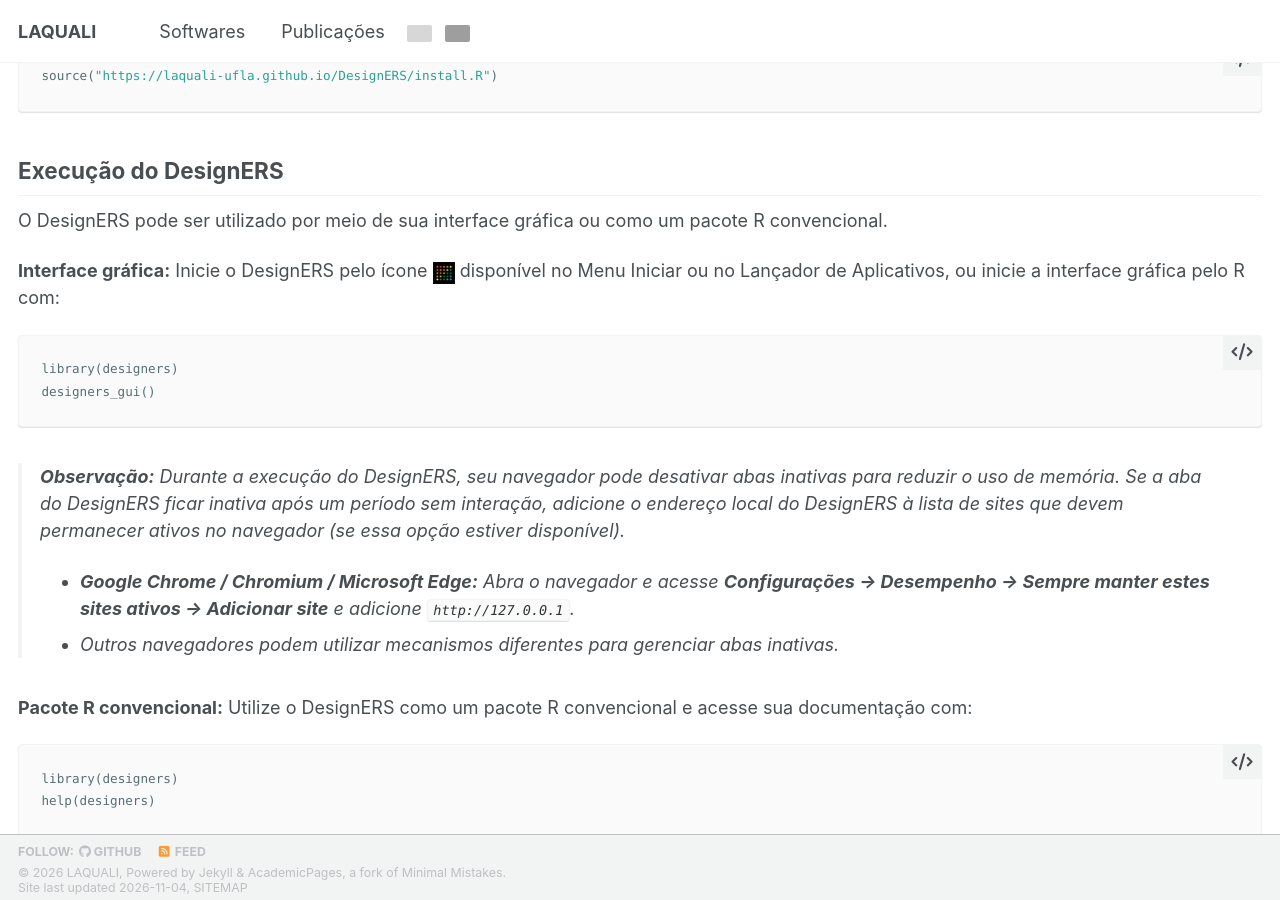
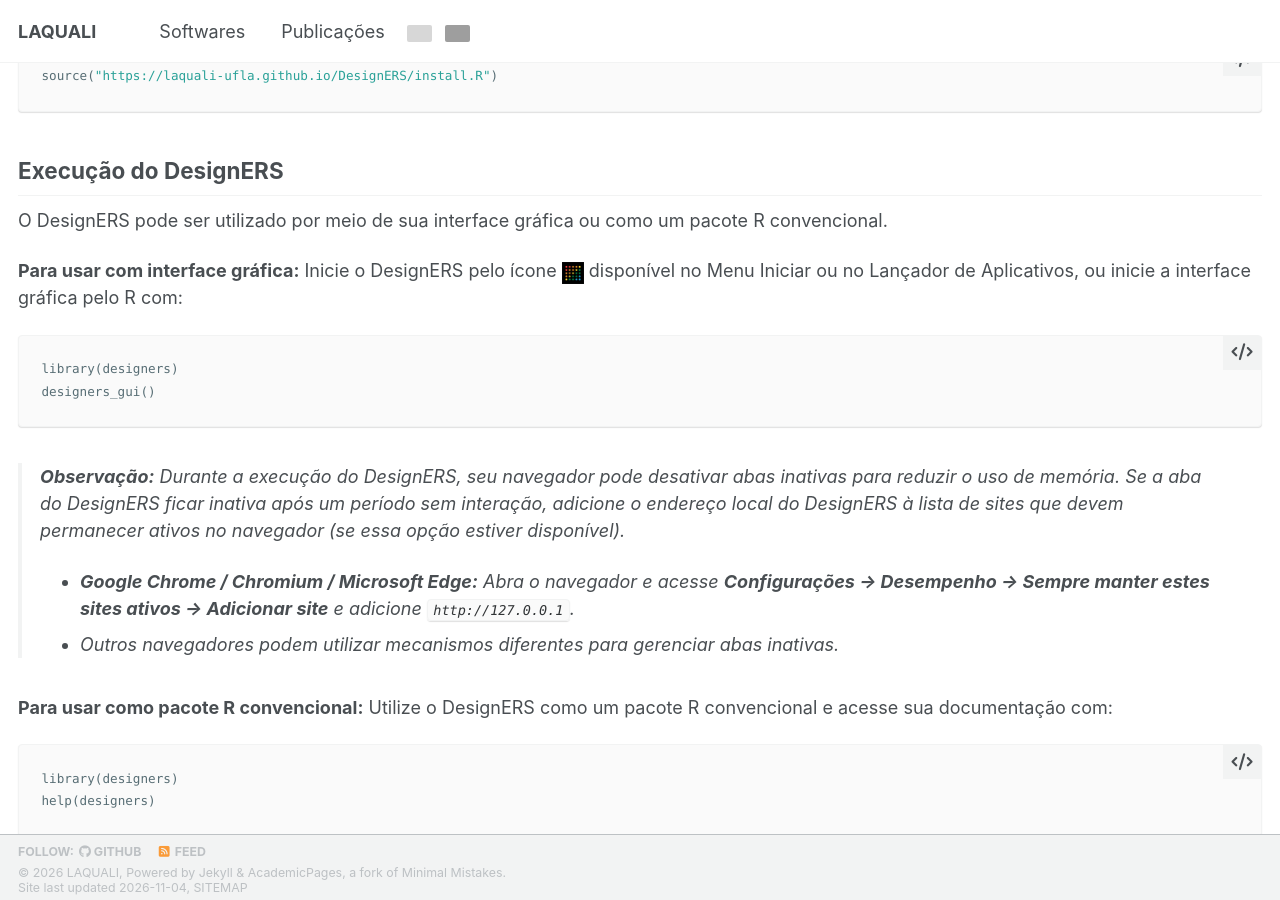
Before and after one commit to LAQUALI-UFLA/laquali-ufla.github.io, a Jekyll site: the page built from _pages/pt/softwares/designers_temporary.md, in a window 1280 px wide and 900 px high, scrolled down 1029 px. Built offline with Jekyll 4.4.1, drawn with Linux system fonts in a browser that asks for light colours; a style sheet for code colours, icons or effects is not loaded; grey boxes are pictures that could not be loaded.

Commit message:
Clarify usage instructions for DesignERS

````diff
--- a/_pages/pt/softwares/designers_temporary.md
+++ b/_pages/pt/softwares/designers_temporary.md
@@ -40,7 +40,7 @@ source("https://laquali-ufla.github.io/DesignERS/install.R")
 
 O DesignERS pode ser utilizado por meio de sua interface gráfica ou como um pacote R convencional.
 
-**Interface gráfica:** Inicie o DesignERS pelo ícone <img src="/images/logo_DesignERS.png" style="height: 22px; width: auto; vertical-align: middle;"> disponível no Menu Iniciar ou no Lançador de Aplicativos, ou inicie a interface gráfica pelo R com:
+**Para usar com interface gráfica:** Inicie o DesignERS pelo ícone <img src="/images/logo_DesignERS.png" style="height: 22px; width: auto; vertical-align: middle;"> disponível no Menu Iniciar ou no Lançador de Aplicativos, ou inicie a interface gráfica pelo R com:
 
 ```r
 library(designers)
@@ -53,7 +53,7 @@ designers_gui()
 > * **Google Chrome / Chromium / Microsoft Edge:** Abra o navegador e acesse **Configurações → Desempenho → Sempre manter estes sites ativos → Adicionar site** e adicione `http://127.0.0.1`.
 > * Outros navegadores podem utilizar mecanismos diferentes para gerenciar abas inativas.
 
-**Pacote R convencional:** Utilize o DesignERS como um pacote R convencional e acesse sua documentação com:
+**Para usar como pacote R convencional:** Utilize o DesignERS como um pacote R convencional e acesse sua documentação com:
 
 ```r
 library(designers)
````
